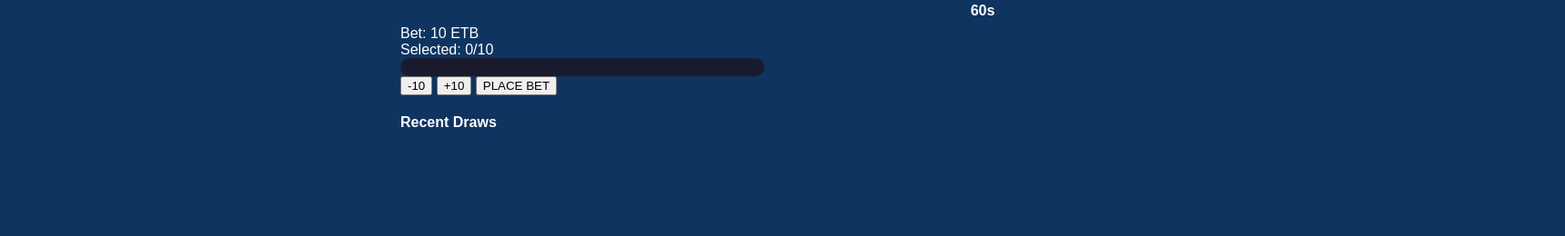
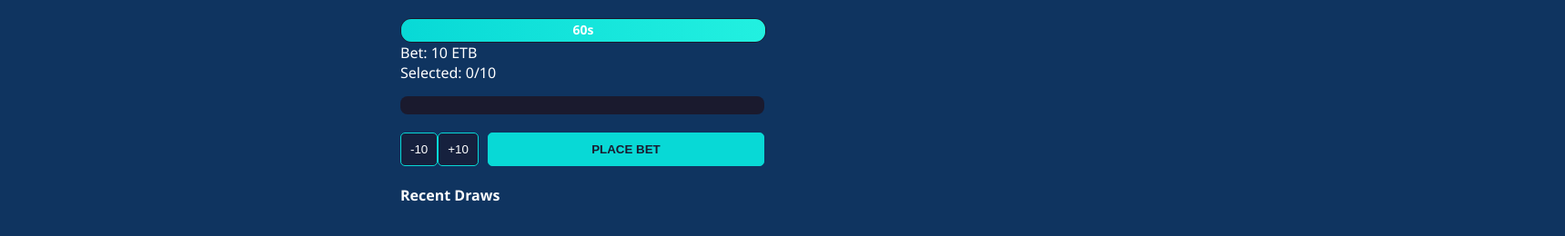
Before and after one commit to SpyBoy278/Keno, a website: page index.html in a window 1280 px wide. Shown: the whole page at 91% size, 1720 px wide, since content can reach past the window. Drawn offline with nearby package versions, Linux system fonts and the light colour scheme.

Commit message:
Update style.css

```diff
--- a/style.css
+++ b/style.css
@@ -1,27 +1,26 @@
 body {
     background-color: #0f3460;
     color: white;
-    font-family: 'Arial', sans-serif;
+    font-family: 'Segoe UI', Tahoma, Geneva, Verdana, sans-serif;
+    margin: 0;
     display: flex;
     justify-content: center;
-    padding: 20px;
 }
 
 .game-container {
-    width: 100%;
+    width: 95%;
     max-width: 400px;
+    padding-top: 20px;
 }
 
-/* Timer */
-.timer-container {
+.timer-wrapper {
     width: 100%;
     height: 25px;
     background: #16213e;
-    border-radius: 15px;
+    border-radius: 12px;
     position: relative;
     overflow: hidden;
-    margin-bottom: 15px;
-    border: 2px solid #1a1a2e;
+    border: 1px solid #1a1a2e;
 }
 
 #timer-bar {
@@ -35,69 +34,49 @@ body {
     position: absolute;
     width: 100%;
     text-align: center;
-    top: 3px;
+    top: 2px;
     font-weight: bold;
+    font-size: 14px;
 }
 
-/* Board */
 .keno-board {
     display: grid;
     grid-template-columns: repeat(10, 1fr);
-    gap: 5px;
+    gap: 4px;
     background: #1a1a2e;
     padding: 10px;
-    border-radius: 10px;
+    border-radius: 8px;
+    margin-top: 15px;
 }
 
 .number-btn {
     background: #16213e;
-    border: 1px solid #4e4e4e;
+    border: 1px solid #333;
     padding: 10px 0;
     text-align: center;
     border-radius: 4px;
-    cursor: pointer;
-    font-size: 14px;
-    transition: 0.2s;
+    font-size: 12px;
 }
 
-.number-btn.selected {
-    background: #e94560;
-    box-shadow: 0 0 15px #e94560;
-    transform: scale(1.05);
-    border-color: #ff2e63;
+.number-btn.selected { background: #e94560; box-shadow: 0 0 10px #e94560; }
+.number-btn.winner { background: #f9d423; color: #1a1a2e; animation: pulse 0.5s; }
+
+@keyframes pulse {
+    50% { transform: scale(1.2); }
 }
 
-.number-btn.winner {
-    background: #f9d423; /* Gold */
-    color: #1a1a2e;
-    box-shadow: 0 0 20px #f9d423;
-    animation: pulse 0.5s ease-in-out;
+.controls {
+    display: flex;
+    justify-content: space-between;
+    margin-top: 20px;
 }
 
-.number-btn.hit {
-    background: #32ff7e; /* Green */
-    box-shadow: 0 0 25px #32ff7e;
-    transform: scale(1.15);
+button {
+    background: #16213e;
+    color: white;
+    border: 1px solid #08d9d6;
+    padding: 10px;
+    border-radius: 5px;
 }
 
-@keyframes pulse {
-    0% { transform: scale(1); }
-    50% { transform: scale(1.2); }
-    100% { transform: scale(1); }
-}
-
-/* History */
-.history-panel {
-    margin-top: 20px;
-    background: #16213e;
-    padding: 10px;
-    border-radius: 8px;
-    max-height: 150px;
-    overflow-y: auto;
-}
-
-.history-item {
-    font-size: 12px;
-    padding: 5px;
-    border-bottom: 1px solid #0f3460;
-}
+.play-btn { background: #08d9d6; color: #1a1a2e; font-weight: bold; flex-grow: 1; margin-left: 10px; }
```
